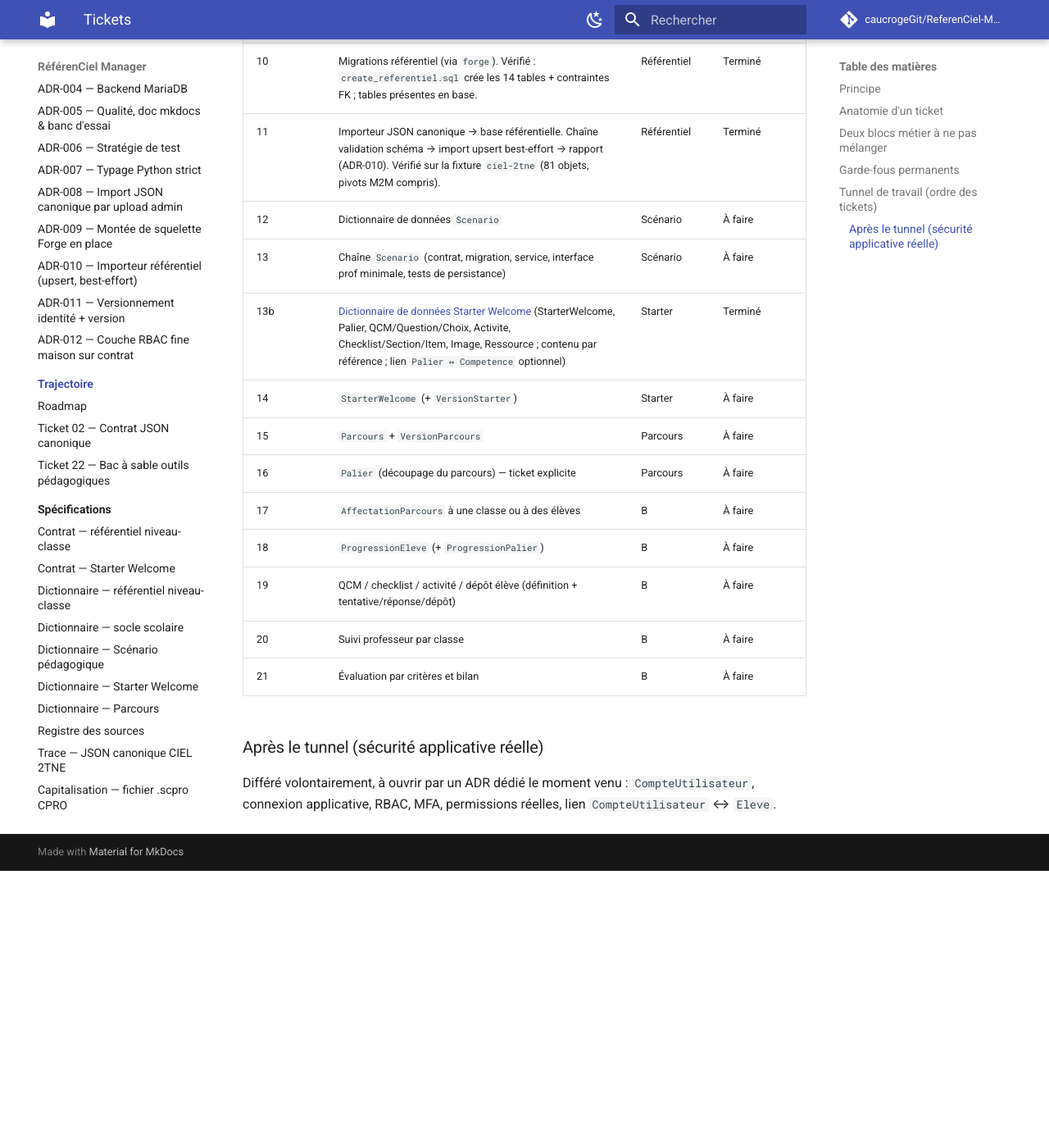
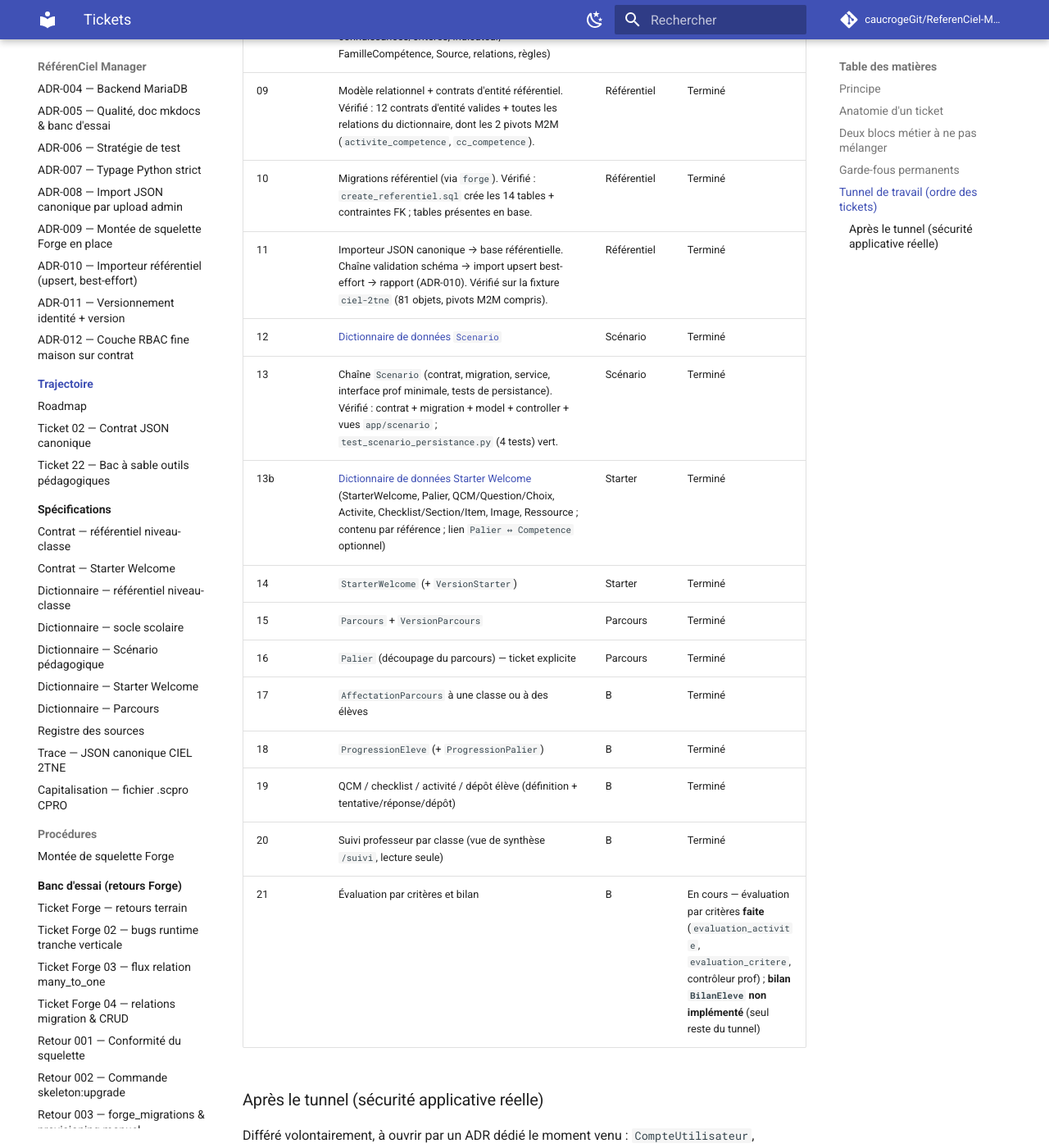
Before and after one commit to caucrogeGit/ReferenCiel-Manager, an MkDocs documentation site: the page built from docs/tickets/README.md, in a window 1280 px wide and 1400 px high, scrolled down 3188 px. Shown: the whole window at 82% size. Built offline with MkDocs 1.6.1 and Material for MkDocs 9.7.7, drawn with Linux system fonts in a browser that asks for light colours; comment, search, counter and statistics services are not loaded; before the commit the page ends 4250 px from its top, so only the background shows below that.

Commit message:
docs(tickets): resynchroniser le tunnel — 12→20 Terminé, 21 partiel (bilan restant)
Audit global du tunnel (tickets 12–21) : le code métier était très en avance sur
les statuts du README. Vérifié par présence des artefacts (contrat + model +
controller + vues pour chaque entité) et make check vert (71 tests, project:check
conforme).

- 12–20 → Terminé (Scenario, StarterWelcome/VersionStarter, Parcours/VersionParcours,
  Palier, AffectationParcours, ProgressionEleve/Palier, QCM/checklist/activité/dépôt,
  Suivi professeur).
- 21 → En cours : évaluation par critères faite (evaluation_activite, evaluation_critere,
  contrôleur prof) ; BilanEleve NON implémenté — seul reste du tunnel.

Co-Authored-By: Claude Opus 4.8 (1M context) <noreply@anthropic.com>

```diff
--- a/docs/tickets/README.md
+++ b/docs/tickets/README.md
@@ -90,17 +90,17 @@ Valables pour tous les tickets, sauf décision structurante contraire (ADR) :
 | 09 | Modèle relationnel + contrats d'entité référentiel. Vérifié : 12 contrats d'entité valides + toutes les relations du dictionnaire, dont les 2 pivots M2M (`activite_competence`, `cc_competence`). | Référentiel | Terminé |
 | 10 | Migrations référentiel (via `forge`). Vérifié : `create_referentiel.sql` crée les 14 tables + contraintes FK ; tables présentes en base. | Référentiel | Terminé |
 | 11 | Importeur JSON canonique → base référentielle. Chaîne validation schéma → import upsert best-effort → rapport (ADR-010). Vérifié sur la fixture `ciel-2tne` (81 objets, pivots M2M compris). | Référentiel | Terminé |
-| 12 | Dictionnaire de données `Scenario` | Scénario | À faire |
-| 13 | Chaîne `Scenario` (contrat, migration, service, interface prof minimale, tests de persistance) | Scénario | À faire |
+| 12 | [Dictionnaire de données `Scenario`](../specs/data-dictionary/dictionnaire-scenario.md) | Scénario | Terminé |
+| 13 | Chaîne `Scenario` (contrat, migration, service, interface prof minimale, tests de persistance). Vérifié : contrat + migration + model + controller + vues `app/scenario` ; `test_scenario_persistance.py` (4 tests) vert. | Scénario | Terminé |
 | 13b | [Dictionnaire de données Starter Welcome](../specs/data-dictionary/dictionnaire-starter-welcome.md) (StarterWelcome, Palier, QCM/Question/Choix, Activite, Checklist/Section/Item, Image, Ressource ; contenu par référence ; lien `Palier ↔ Competence` optionnel) | Starter | Terminé |
-| 14 | `StarterWelcome` (+ `VersionStarter`) | Starter | À faire |
-| 15 | `Parcours` + `VersionParcours` | Parcours | À faire |
-| 16 | `Palier` (découpage du parcours) — ticket explicite | Parcours | À faire |
-| 17 | `AffectationParcours` à une classe ou à des élèves | B | À faire |
-| 18 | `ProgressionEleve` (+ `ProgressionPalier`) | B | À faire |
-| 19 | QCM / checklist / activité / dépôt élève (définition + tentative/réponse/dépôt) | B | À faire |
-| 20 | Suivi professeur par classe | B | À faire |
-| 21 | Évaluation par critères et bilan | B | À faire |
+| 14 | `StarterWelcome` (+ `VersionStarter`) | Starter | Terminé |
+| 15 | `Parcours` + `VersionParcours` | Parcours | Terminé |
+| 16 | `Palier` (découpage du parcours) — ticket explicite | Parcours | Terminé |
+| 17 | `AffectationParcours` à une classe ou à des élèves | B | Terminé |
+| 18 | `ProgressionEleve` (+ `ProgressionPalier`) | B | Terminé |
+| 19 | QCM / checklist / activité / dépôt élève (définition + tentative/réponse/dépôt) | B | Terminé |
+| 20 | Suivi professeur par classe (vue de synthèse `/suivi`, lecture seule) | B | Terminé |
+| 21 | Évaluation par critères et bilan | B | En cours — évaluation par critères **faite** (`evaluation_activite`, `evaluation_critere`, contrôleur prof) ; **bilan `BilanEleve` non implémenté** (seul reste du tunnel) |
 
 ### Après le tunnel (sécurité applicative réelle)
 
```
